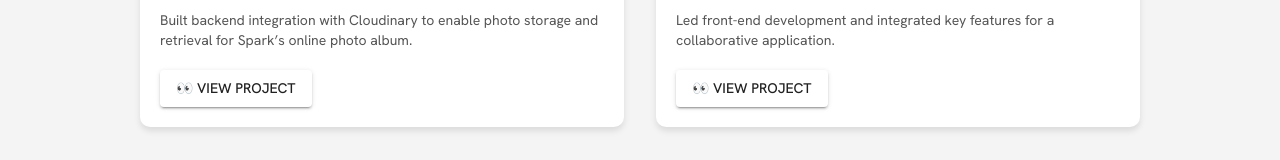
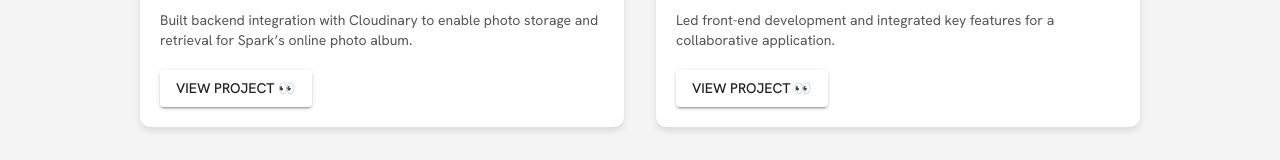
Before and after one commit to chapiniwei50/cindy_website, a React (Create React App) app: page /pennspark in a window 1280 px wide. Shown: the part 1586-1746 px from the top of the page. Built offline with nearby package versions, Linux system fonts and the light colour scheme; a web font is replaced by a local one.

Commit message:
added links

```diff
--- a/src/pages/Cytesi.js
+++ b/src/pages/Cytesi.js
@@ -59,7 +59,7 @@ const ProjectDetailPage = () => {
           <Button
             variant="contained"
             color="primary"
-            href="https://github.com/YourGitHubRepoLink"
+            href="https://docs.google.com/presentation/d/1v05FPT4yr13PmbV2jhrCKKWVP57oVMZmbD0IvoUjn7U/edit?usp=sharing"
             target="_blank"
             rel="noopener noreferrer"
           >
@@ -106,7 +106,7 @@ const ProjectDetailPage = () => {
           <Button
             variant="contained"
             color="primary"
-            href="https://github.com/YourGitHubRepoLink"
+            href="https://docs.google.com/presentation/d/1ElJ6XqN8VXd6g8paeeqYrUu3gkb4gRWt3ayQPWZqtE0/edit?usp=sharing"
             target="_blank"
             rel="noopener noreferrer"
           >
--- a/src/pages/Pennspark.js
+++ b/src/pages/Pennspark.js
@@ -68,7 +68,7 @@ const PennSparkPage = () => {
                   className="project-button"
                   href="https://work.pennspark.org/spring23/spark-in-photos/"
                 >
-                  👀 View Project
+                  View Project 👀
                 </Button>
               </Box>
             </Box>
@@ -100,7 +100,7 @@ const PennSparkPage = () => {
                   className="project-button"
                   href="https://github.com/PennSpark/sp24-events-at-penn"
                 >
-                  👀 View Project
+                  View Project 👀
                 </Button>
               </Box>
             </Box>
--- a/src/pages/Stanford.js
+++ b/src/pages/Stanford.js
@@ -51,7 +51,7 @@ const ProjectDetailPage = () => {
           <Button
             variant="contained"
             color="primary"
-            href="https://github.com/YourGitHubRepoLink"
+            href="https://docs.google.com/presentation/d/14Pwg7HzJk2Swn7UZORFmR3xCYVWOzQGu-vEPh_oYE8k/edit?usp=sharing"
             target="_blank"
             rel="noopener noreferrer"
           >
```
